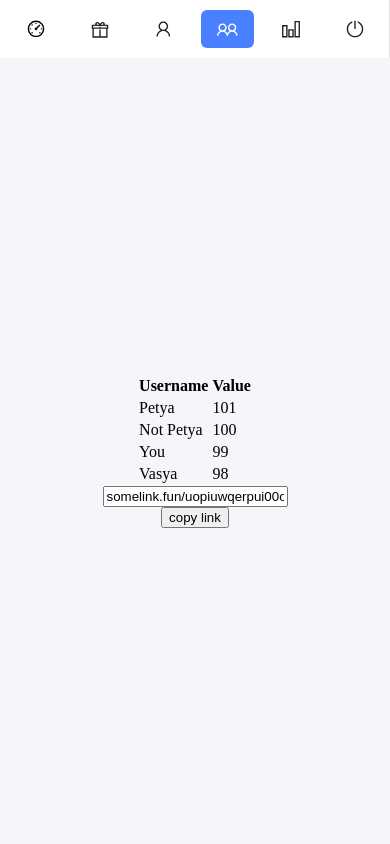
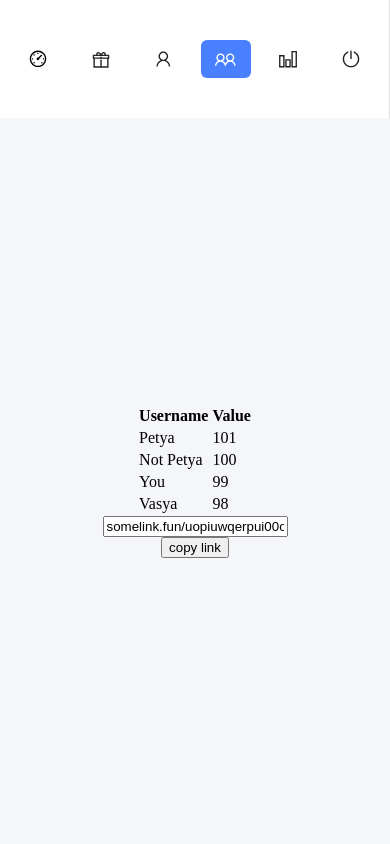
Before and after one commit to ZarazaM/saby-combat, a Flask app: page /friends in a window 390 px wide. Run offline with Flask 3, Linux system fonts and the light colour scheme; the visitor is signed in with stand-in values (Sample User, id 1).

Commit message:
Доработана адаптация

```diff
--- a/saby_combat/static/style.css
+++ b/saby_combat/static/style.css
@@ -2,6 +2,9 @@ body{
     margin: 0;
     display: flex;
     min-height: 100vh;
+}
+body::-webkit-scrollbar {
+  display: none;
 }
 @font-face {
     font-family: 'NunitoSansCondensedSemiBold';
@@ -145,10 +148,7 @@ main{
 
 @media screen and (max-width: 1150px) {
     .text-menu-element, .description-menu{
-        font-size: calc(5px + 0.8vw);
-    }
-    .block {
-        gap: calc(1px + 3%);
+        font-size: calc(10px + 0.6vw);
     }
     .side-decoration{
         display: none;
@@ -159,6 +159,12 @@ main{
 }
 
 @media screen and (max-width: 1000px){
+    .container-for-element-menu{
+        width: 13vw ;
+    }
+    .block-for-img{
+        margin: 0;
+    }
     body{
         flex-direction: column;
     }
@@ -168,7 +174,7 @@ main{
     .container{
         flex-direction: row;
         justify-content: space-evenly;
-        padding: 10px;
+        padding: 40px 10px;
     }
     nav{
         height: auto;
@@ -176,45 +182,46 @@ main{
     }
     .menu{
         flex-direction: row;
-            gap: 3vw;
+        gap: 3px;
+        width: 100%;
+        justify-content: space-around;
     }
     .description-menu, .container hr{
         display: none;
     }
-    .logo-sidebar h2{
-        margin: 10%;
-    }
     .logo-sidebar{
-        width: fit-content;
+        display:none;
     }
     .block{
-        width: 8.24vw;
-        padding: 5px 10px;
+        width: 100%;
+        padding: 25px 10px;
         flex-direction: column;
         justify-content: center;
     }
     .text-menu-element{
-        margin: 5px 0
+        margin: 5px 0;
+        font-size: calc(10px + 0.8vw);
     }
 }
 
-@media screen and (max-width: 770px){
-    .logo-sidebar{
-        display: none;
+@media screen and (max-width: 650px){
+    .block{
+        width: auto;
+        padding: 20px;
     }
-    .block{
-        padding: 10px 15px;
-    }
-}
-
-@media screen and (max-width: 580px){
     .text-menu-element{
         display: none;
     }
     .block-for-img{
         margin: 0;
     }
-    .block {
-        padding: 10px;
+    .menu{
+        gap: 6px;
     }
 }
+
+@media screen and (max-width: 570px){
+    .block{
+         padding: 10px;
+    }
+}
```
